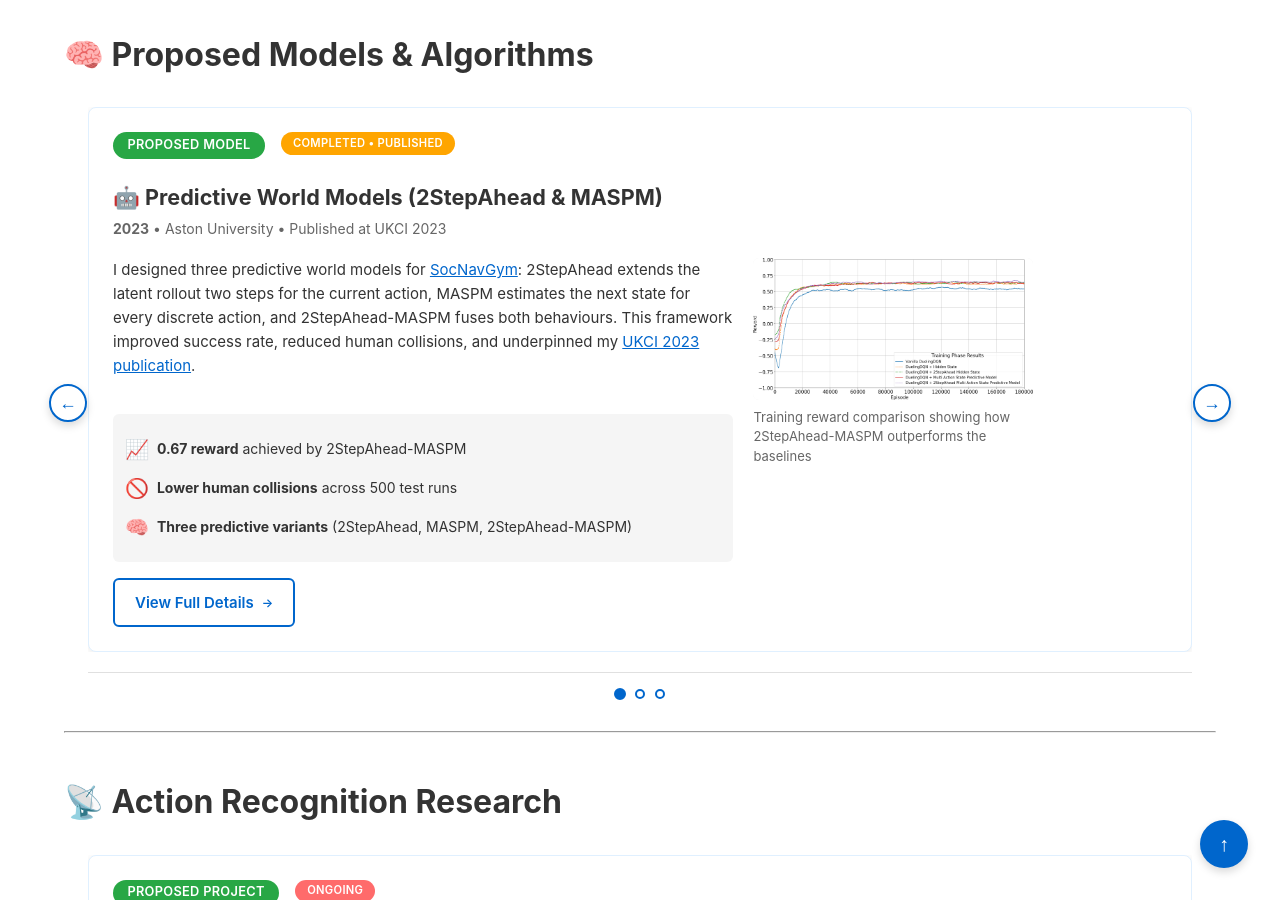
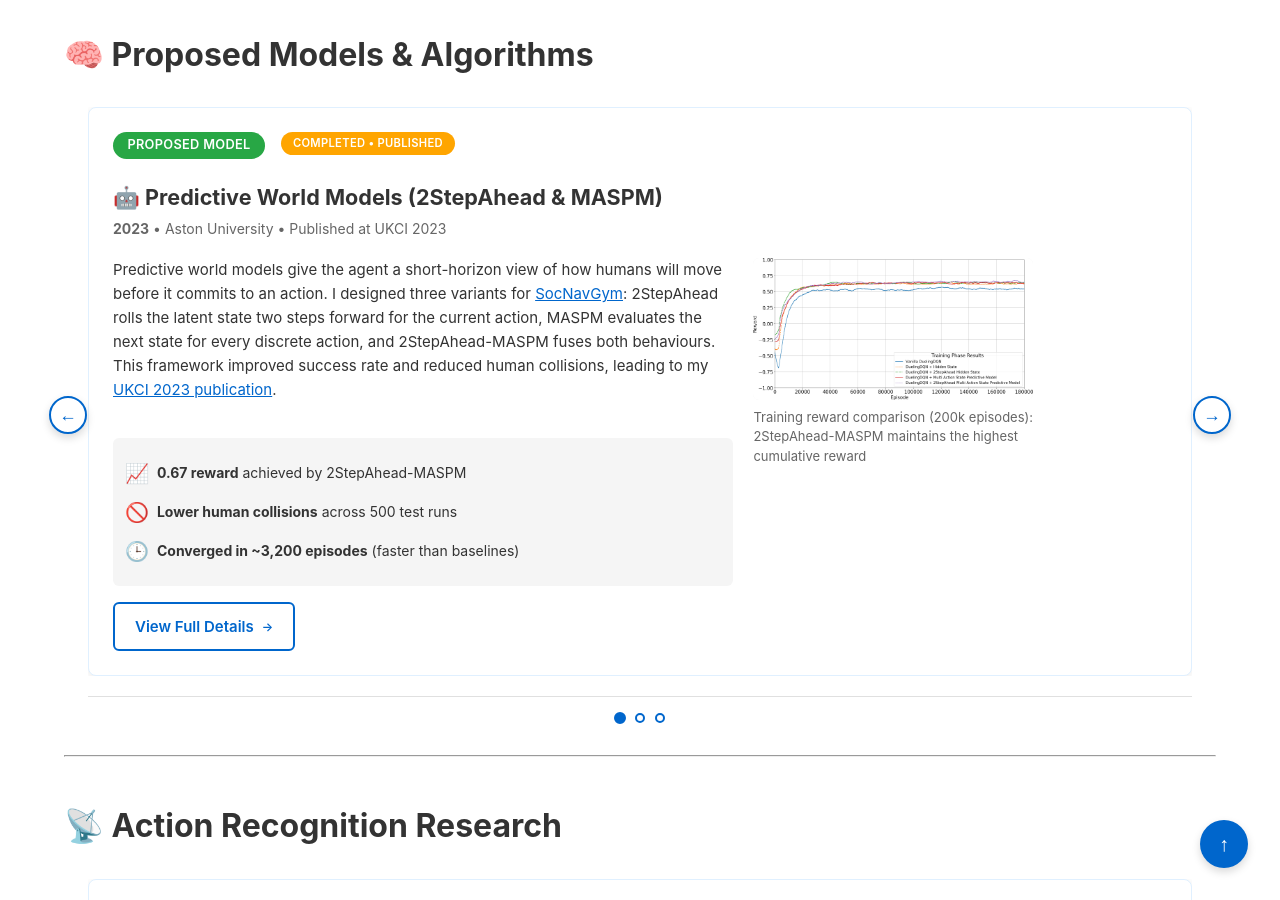
Before and after one commit to goodluckoguzie/goodluckoguzie.github.io, a Jekyll site: the page built from portfolio.md, in a window 1280 px wide and 900 px high, scrolled down 1378 px. Built offline with Jekyll 4.4.1, drawn with Linux system fonts in a browser that asks for light colours.

Commit message:
Refine predictive world models card with thesis-aligned messaging

```diff
--- a/portfolio.md
+++ b/portfolio.md
@@ -236,7 +236,7 @@ These are the environments I've created or contributed to for evaluating reinfor
 
           <div class="card-content">
             <div class="card-text">
-              <p class="project-description">I designed three predictive world models for <a href="{{ '/projects/socnavgym' | relative_url }}" style="color: var(--link); text-decoration: underline;">SocNavGym</a>: 2StepAhead extends the latent rollout two steps for the current action, MASPM estimates the next state for every discrete action, and 2StepAhead-MASPM fuses both behaviours. This framework improved success rate, reduced human collisions, and underpinned my <a href="{{ '/publications' | relative_url }}#ukci-2023" style="color: var(--link); text-decoration: underline;">UKCI 2023 publication</a>.</p>
+              <p class="project-description">Predictive world models give the agent a short-horizon view of how humans will move before it commits to an action. I designed three variants for <a href="{{ '/projects/socnavgym' | relative_url }}" style="color: var(--link); text-decoration: underline;">SocNavGym</a>: 2StepAhead rolls the latent state two steps forward for the current action, MASPM evaluates the next state for every discrete action, and 2StepAhead-MASPM fuses both behaviours. This framework improved success rate and reduced human collisions, leading to my <a href="{{ '/publications' | relative_url }}#ukci-2023" style="color: var(--link); text-decoration: underline;">UKCI 2023 publication</a>.</p>
 
               <div class="project-stats" style="margin: 1rem 0; padding: 0.75rem; background: var(--bg-alt); border-radius: 6px; font-size: 0.875rem;">
                 <div style="display: flex; align-items: center; gap: 0.5rem; margin: 0.5rem 0;">
@@ -248,8 +248,8 @@ These are the environments I've created or contributed to for evaluating reinfor
                   <span><strong>Lower human collisions</strong> across 500 test runs</span>
                 </div>
                 <div style="display: flex; align-items: center; gap: 0.5rem; margin: 0.5rem 0;">
-                  <span style="font-size: 1.2rem;">🧠</span>
-                  <span><strong>Three predictive variants</strong> (2StepAhead, MASPM, 2StepAhead-MASPM)</span>
+                  <span style="font-size: 1.2rem;">🕒</span>
+                  <span><strong>Converged in ~3,200 episodes</strong> (faster than baselines)</span>
                 </div>
               </div>
               <a href="{{ '/projects/predictive-world-models' | relative_url }}" class="see-more-btn">
@@ -260,7 +260,7 @@ These are the environments I've created or contributed to for evaluating reinfor
 
             <div class="card-video">
               <img src="{{ '/assets/images/predictive_world_models_training.png' | relative_url }}" alt="Training reward curves for predictive world models" class="carousel-image" style="width: 100%; height: auto; border-radius: 6px; display: block;">
-              <p class="video-caption">Training reward comparison showing how 2StepAhead-MASPM outperforms the baselines</p>
+              <p class="video-caption">Training reward comparison (200k episodes): 2StepAhead-MASPM maintains the highest cumulative reward</p>
             </div>
           </div>
         </div>
```
